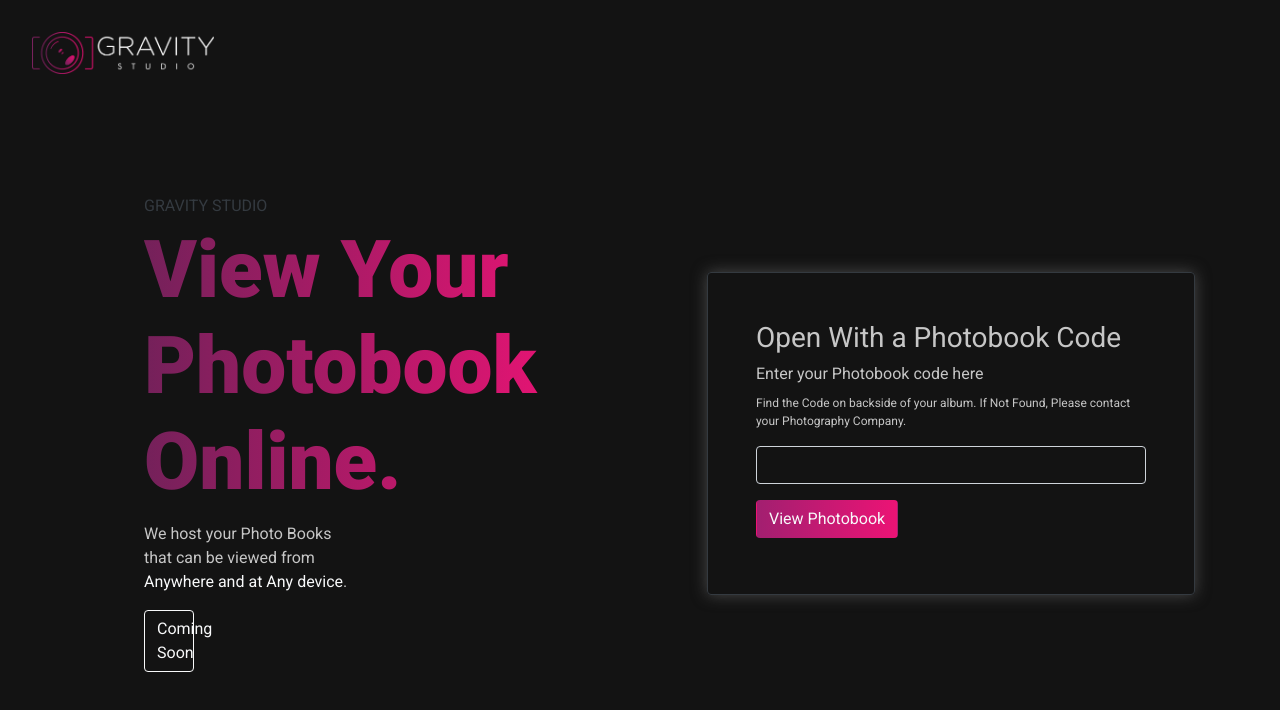
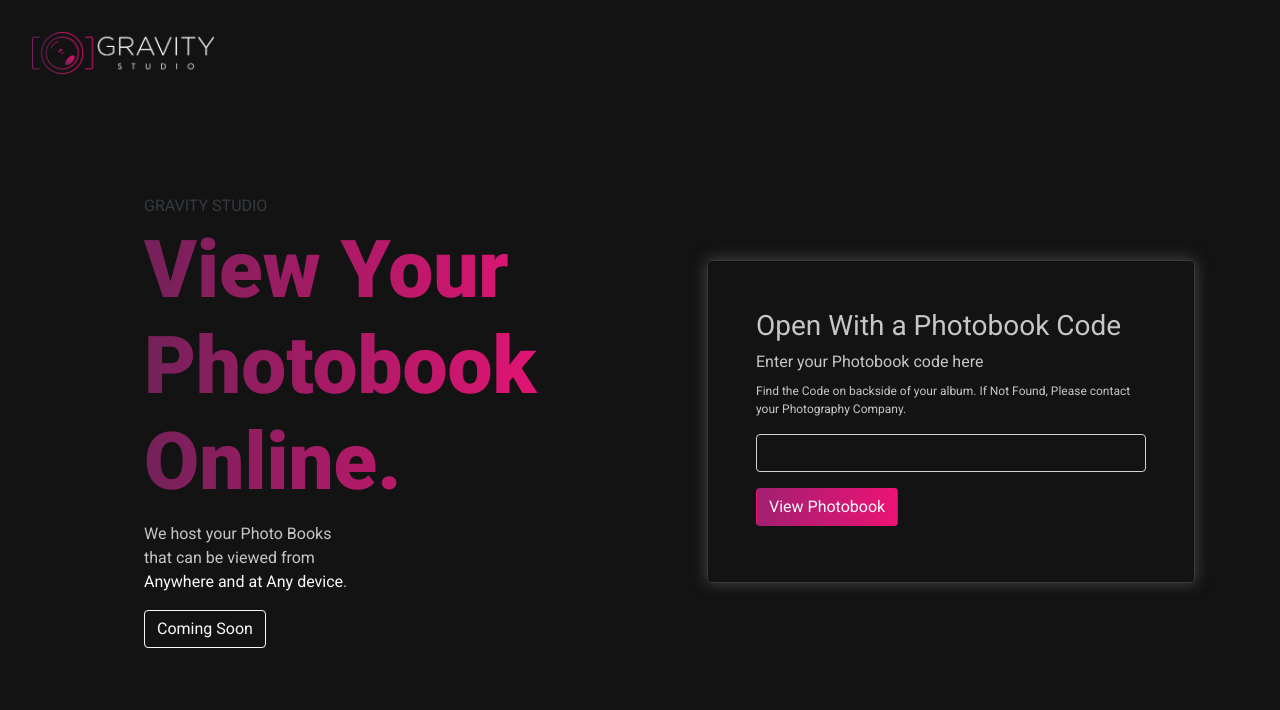
Before and after one commit to roshie/PhotoBook, a React (Create React App) app in the folder client/: page / in a window 1280 px wide. Shown: the top 710 px of the page. Built offline with nearby package versions, Linux system fonts and the light colour scheme.

Commit message:
Resolve warnings

```diff
--- a/client/src/pages/Home.jsx
+++ b/client/src/pages/Home.jsx
@@ -122,9 +122,9 @@ export default function Home(props) {
                 <span className="text-light">Anywhere and at Any device</span>.
               </div>
               <div className="mx-5 mt-3">
-                <button type="button" class="btn btn-outline-light">
+                <a href="/" class="btn btn-outline-light">
                   Coming Soon
-                </button>
+                </a>
               </div>
             </div>
           </div>
```
